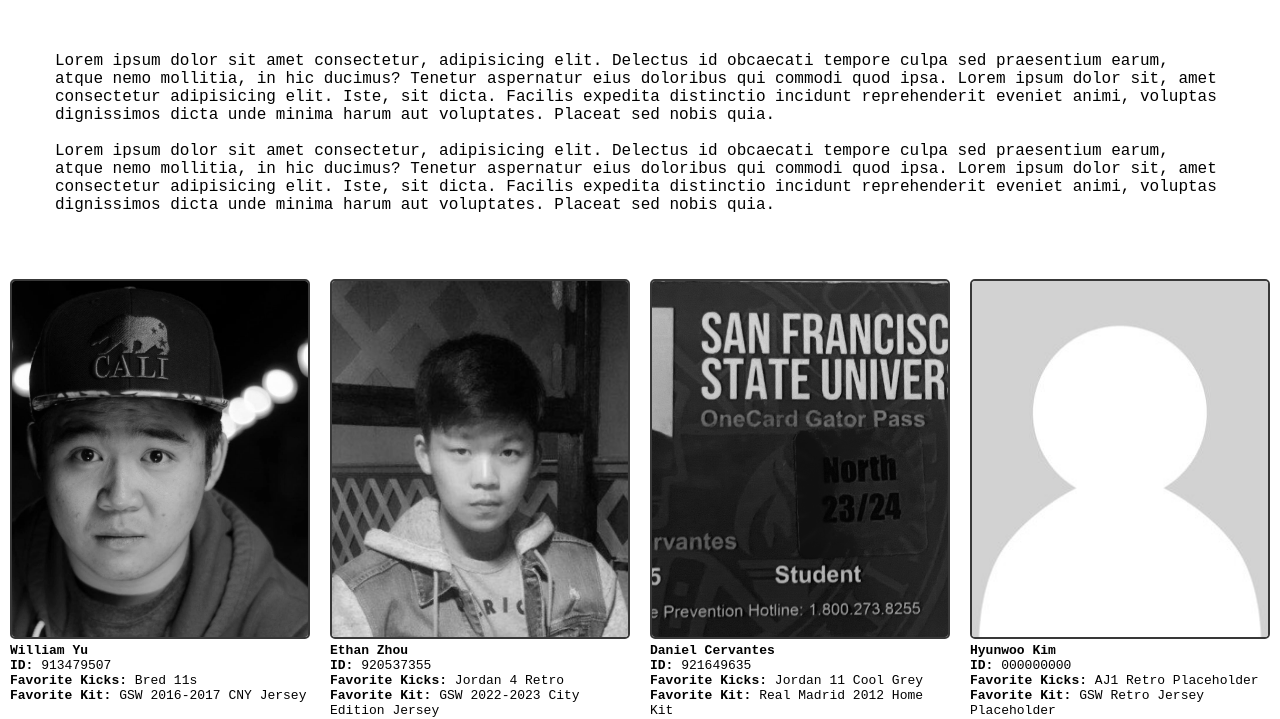
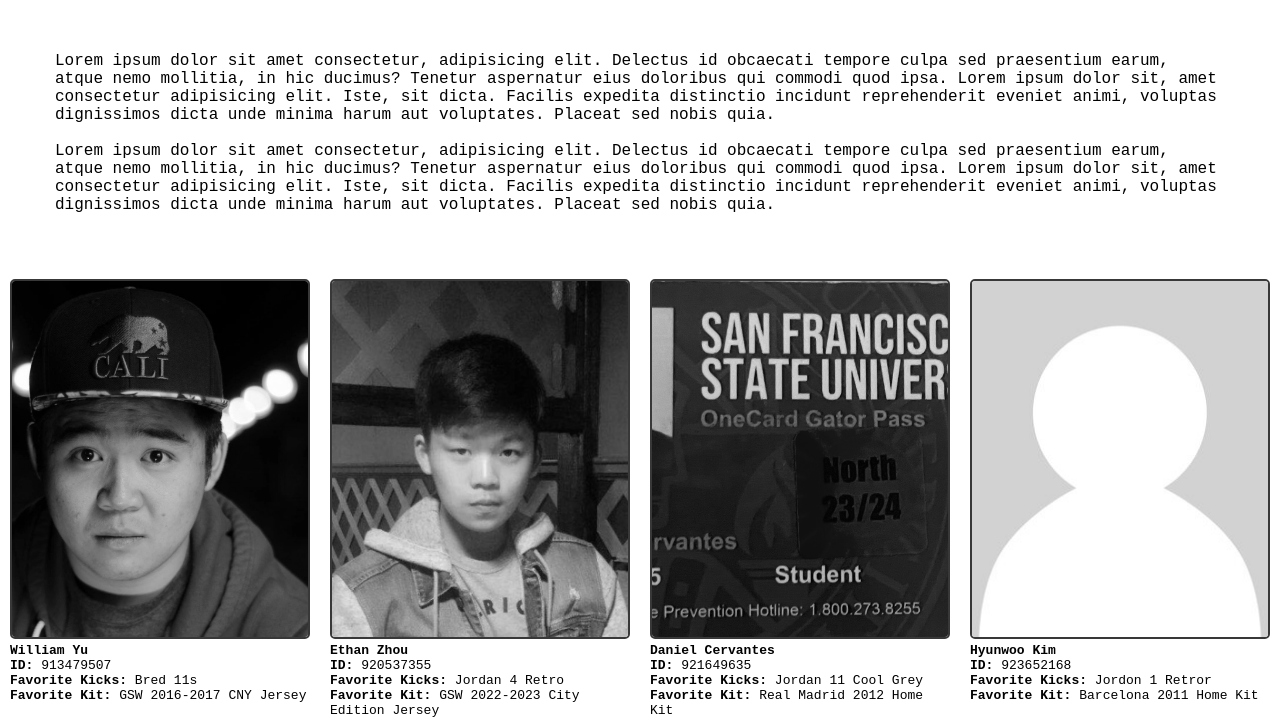
Before and after one commit to Hkim50/E-commerce-Website, a plain HTML site: page public/aboutus.html in a window 1280 px wide. Shown: the part 93-812 px from the top of the page. Drawn offline with Linux system fonts and the light colour scheme.

Commit message:
Update aboutus.html

```diff
--- a/public/aboutus.html
+++ b/public/aboutus.html
@@ -46,9 +46,9 @@
         <div class="column-4">
             <img class="self-portrait" src="images/pfp-placeholder.jpg">
             <div><strong>Hyunwoo Kim</strong></div>
-            <div><strong>ID:</strong> 000000000</div>
-            <div><strong>Favorite Kicks: </strong> AJ1 Retro Placeholder</div>
-            <div><strong>Favorite Kit:</strong> GSW Retro Jersey Placeholder</div>
+            <div><strong>ID:</strong> 923652168</div>
+            <div><strong>Favorite Kicks: </strong> Jordon 1 Retror</div>
+            <div><strong>Favorite Kit:</strong> Barcelona 2011 Home Kit</div>
         </div>
     </div>
 
```
